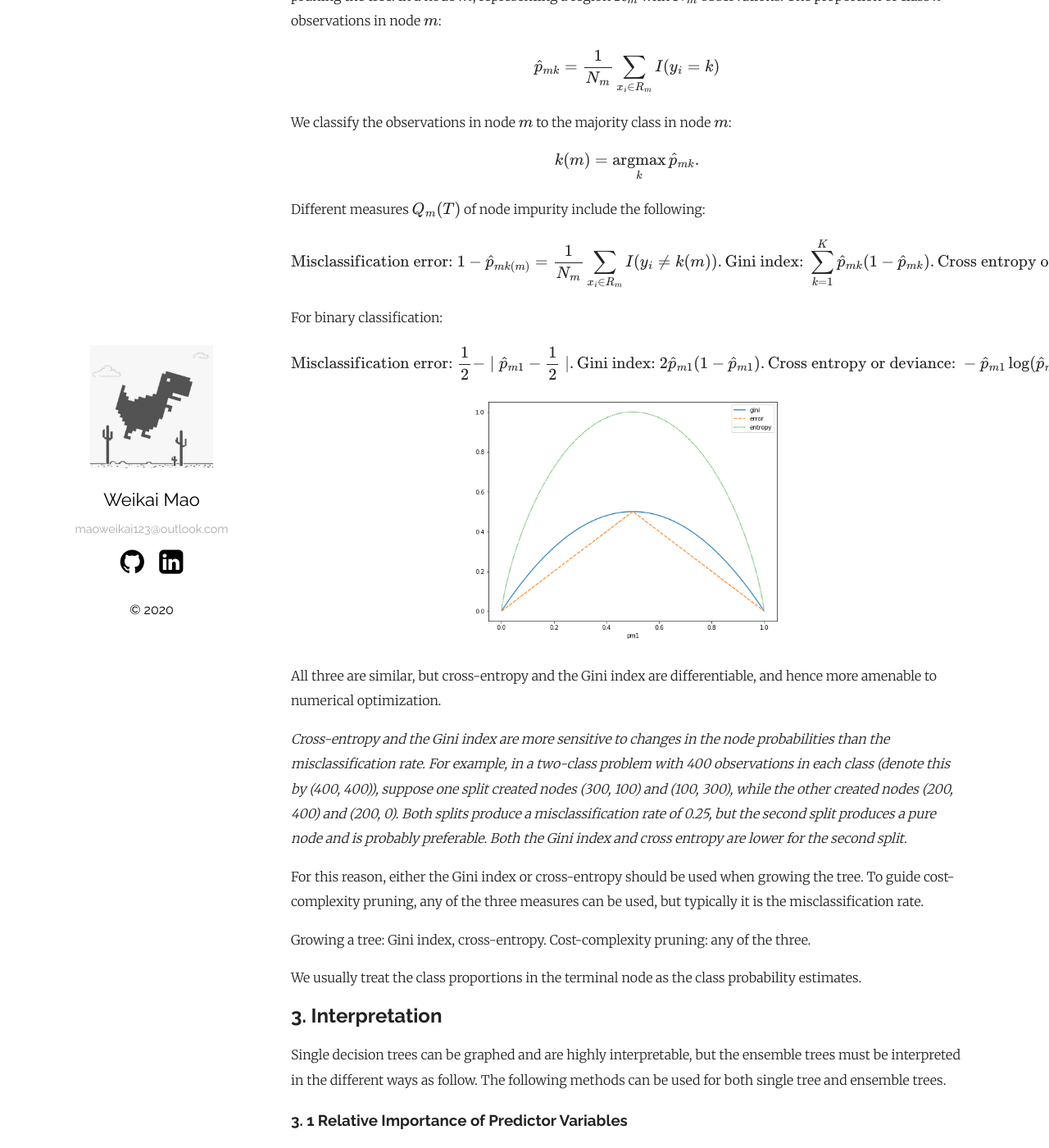
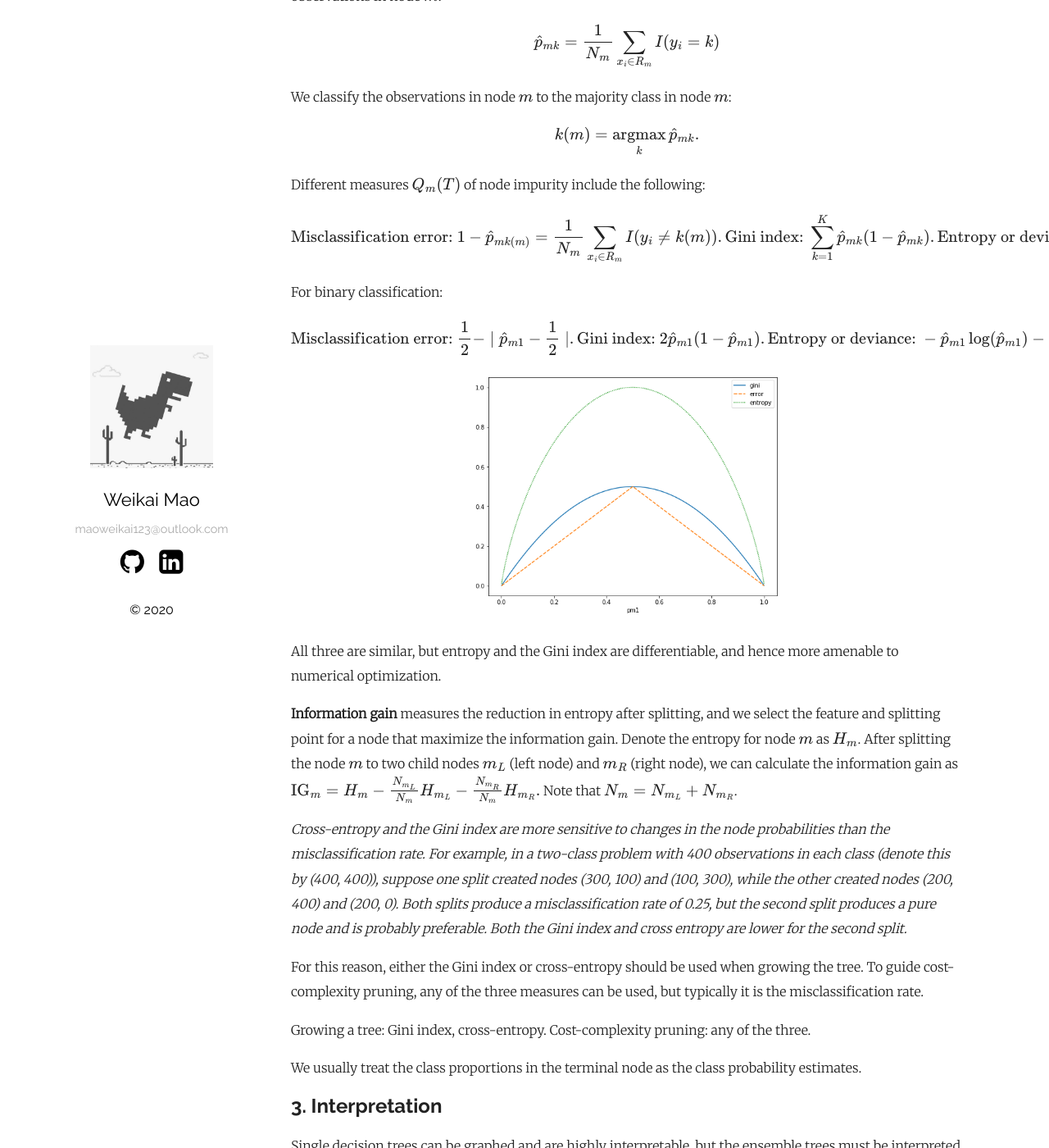
Before and after one commit to WalkerMao/walkermao.github.io, a Jekyll site: the page built from _posts/2020-03-11-Decision-Trees.md, in a window 1280 px wide and 1400 px high, scrolled down 2266 px. Shown: the whole window at 82% size. Built offline with Jekyll 4.4.1, drawn with Linux system fonts in a browser that asks for light colours; formulas are drawn with MathJax 3; comment, search, counter and statistics services are not loaded; some of the changed text lies outside the part shown.

Commit message:
add Feature-Selection.md and update some

```diff
--- a/_posts/2020-03-11-Decision-Trees.md
+++ b/_posts/2020-03-11-Decision-Trees.md
@@ -85,18 +85,24 @@
 Different measures $Q_m(T)$ of node impurity include the following:
 
 $$
-\text{Misclassification error: } 1-\hat{p}_{mk(m)} = \frac{1}{N_m} \sum_{x_i \in R_m} I(y_i \neq k(m)). \\\text{Gini index: } \sum_{k=1}^{K} \hat{p}_{mk} (1-\hat{p}_{mk}). \\\text{Cross entropy or deviance: } −\sum_{k=1}^{K} \hat{p}_{mk} \log(\hat{p}_{mk}).
+\text{Misclassification error: } 1-\hat{p}_{mk(m)} = \frac{1}{N_m} \sum_{x_i \in R_m} I(y_i \neq k(m)). \\\text{Gini index: } \sum_{k=1}^{K} \hat{p}_{mk} (1-\hat{p}_{mk}). \\\text{Entropy or deviance: } −\sum_{k=1}^{K} \hat{p}_{mk} \log(\hat{p}_{mk}).
 $$
 
 For binary classification:
 
 $$
-\text{Misclassification error: } \frac{1}{2} -  \mid \hat{p}_{m1}-\frac{1}{2} \mid. \\\text{Gini index: } 2 \hat{p}_{m1} (1-\hat{p}_{m1}). \\\text{Cross entropy or deviance: } - \hat{p}_{m1} \log(\hat{p}_{m1}) - (1-\hat{p}_{m1}) \log(1-\hat{p}_{m1}).
+\text{Misclassification error: } \frac{1}{2} -  \mid \hat{p}_{m1}-\frac{1}{2} \mid. \\\text{Gini index: } 2 \hat{p}_{m1} (1-\hat{p}_{m1}). \\\text{Entropy or deviance: } - \hat{p}_{m1} \log(\hat{p}_{m1}) - (1-\hat{p}_{m1}) \log(1-\hat{p}_{m1}).
 $$
 
 <div style="text-align: center"> <img src="/pictures/Three-measures.png" alt="Three-measures" style="zoom: 70%;" /> </div>
 
-All three are similar, but cross-entropy and the Gini index are differentiable, and hence more amenable to numerical optimization.
+All three are similar, but entropy and the Gini index are differentiable, and hence more amenable to numerical optimization.
+
+**Information gain** measures the reduction in entropy after splitting, and we select the feature and splitting point for a node that maximize the information gain. Denote the entropy for node $m$ as $H_m$. After splitting the node $m$ to two child nodes $m_L$ (left node) and $m_R$ (right node), we can calculate the information gain as
+$$
+\text{IG}_m = H_m - \frac{N_{m_L}}{N_m} H_{m_L} - \frac{N_{m_R}}{N_m} H_{m_R}.
+$$
+Note that $$N_m = N_{m_L} + N_{m_R}$$.
 
 *Cross-entropy and the Gini index are more sensitive to changes in the node probabilities than the misclassification rate. For example, in a two-class problem with 400 observations in each class (denote this by (400, 400)), suppose one split created nodes (300, 100) and (100, 300), while the other created nodes (200, 400) and (200, 0). Both splits produce a misclassification rate of 0.25, but the second split produces a pure node and is probably preferable. Both the Gini index and cross entropy are lower for the second split.*
 
```
Also changed, not shown: other parts of _posts/2020-03-11-Decision-Trees.md (+1 -1 lines), _posts/2020-03-01-Linear-Regression.md (+1 -1 lines), _posts/2020-07-27-Feature-Selection.md (added, +128 -0 lines).
